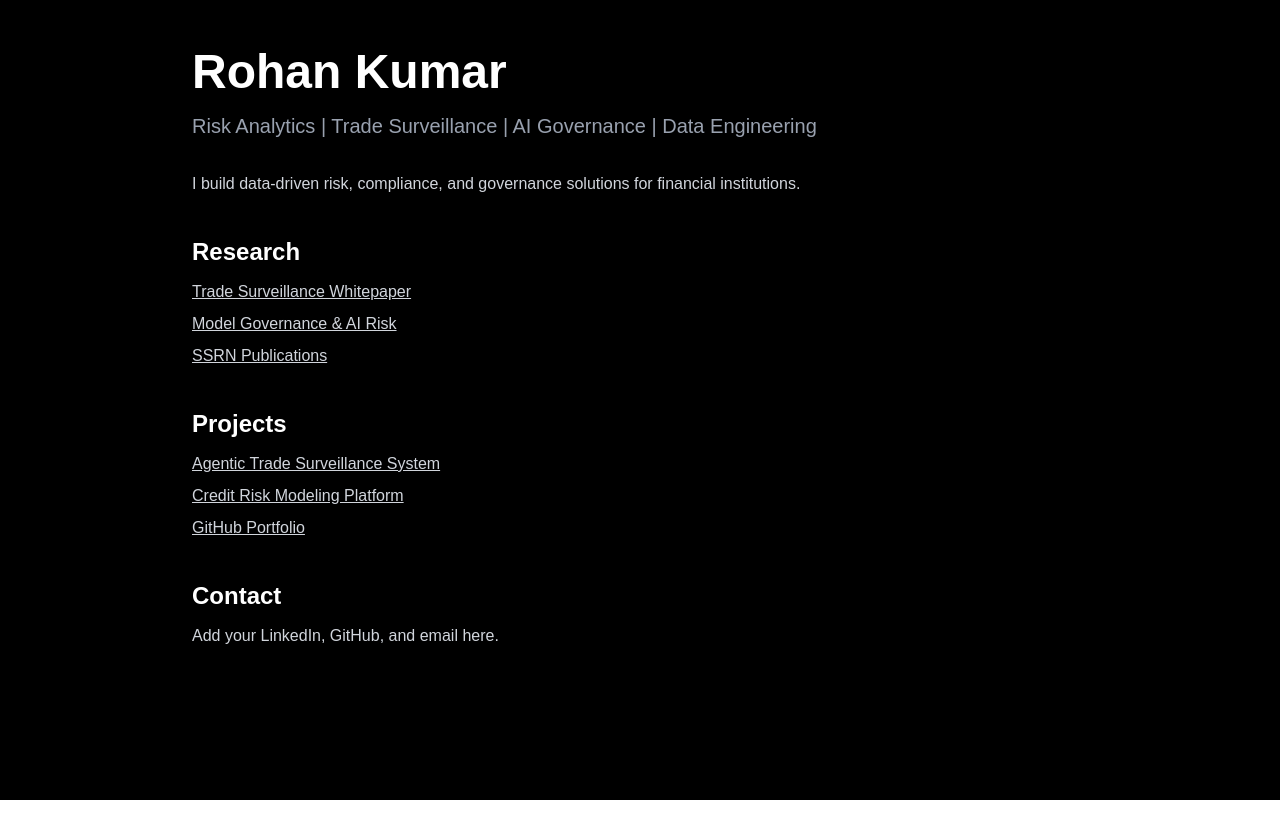
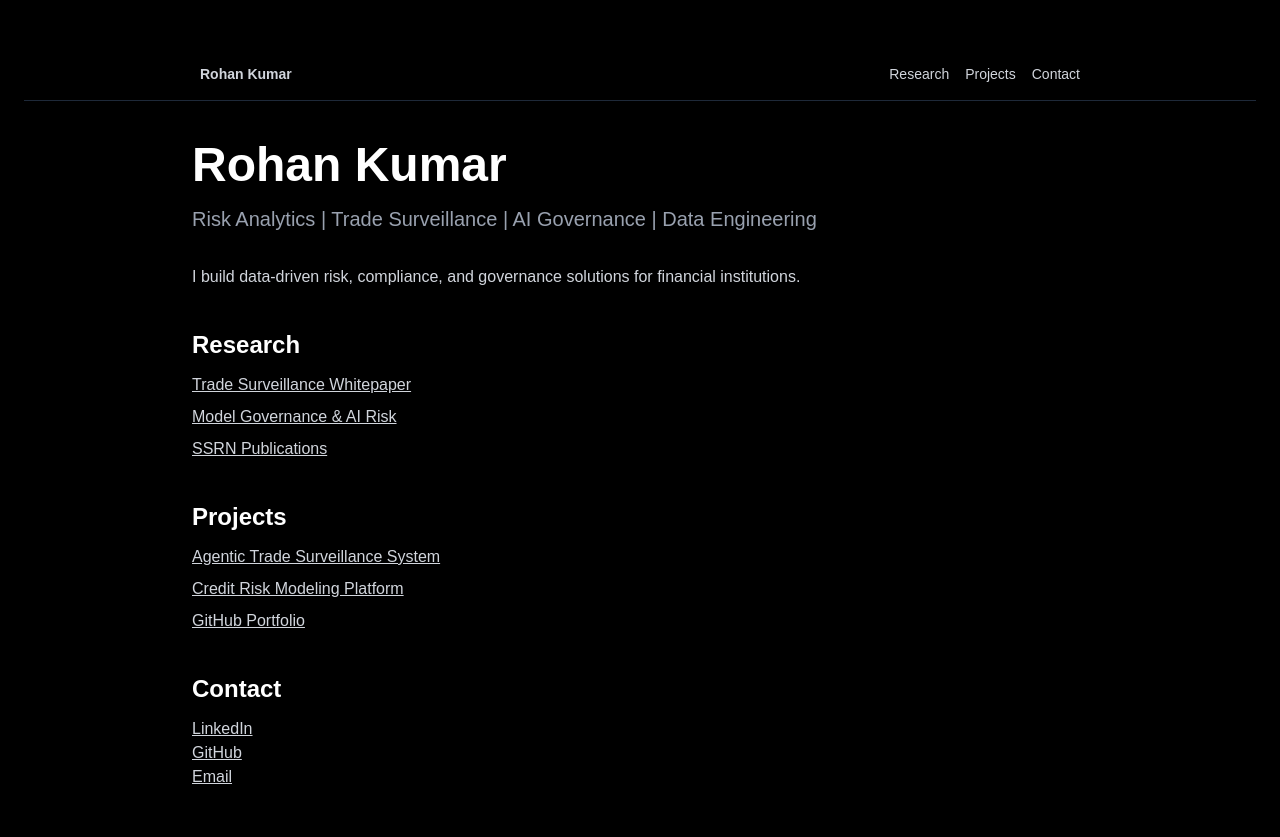
Before and after one commit to rohanksingh/kumarrohan-site-github, a Next.js app: page / in a window 1280 px wide. Before the commit the page ends 800 px from the top, so only its background shows below. Built offline with nearby package versions, Linux system fonts and the light colour scheme.

Commit message:
add navbar and clean page layout

```diff
--- a/app/page.tsx
+++ b/app/page.tsx
@@ -1,8 +1,11 @@
+import Navbar from "@/components/Navbar";
+
 export default function Home() {
   return (
     <main className="min-h-screen bg-black text-white px-6 py-12">
+      <Navbar />
+
       <div className="max-w-4xl mx-auto">
-
         <h1 className="text-5xl font-bold mb-4">Rohan Kumar</h1>
 
         <p className="text-xl text-gray-400 mb-8">
@@ -13,8 +16,7 @@ export default function Home() {
           I build data-driven risk, compliance, and governance solutions for financial institutions.
         </p>
 
-        {/* Research */}
-        <div className="mb-10">
+        <div id="research" className="mb-10">
           <h2 className="text-2xl font-semibold mb-3">Research</h2>
           <ul className="space-y-2 text-gray-300">
             <li>
@@ -35,8 +37,7 @@ export default function Home() {
           </ul>
         </div>
 
-        {/* Projects */}
-        <div className="mb-10">
+        <div id="projects" className="mb-10">
           <h2 className="text-2xl font-semibold mb-3">Projects</h2>
           <ul className="space-y-2 text-gray-300">
             <li>
@@ -45,7 +46,7 @@ export default function Home() {
               </a>
             </li>
             <li>
-              <a href="https://github.com/rohanksingh/credit-risk-platform" target="_blank" className="underline">
+              <a href="https://github.com/YOUR_USERNAME/credit-risk-platform" target="_blank" className="underline">
                 Credit Risk Modeling Platform
               </a>
             </li>
@@ -57,14 +58,22 @@ export default function Home() {
           </ul>
         </div>
 
-        {/* Contact */}
-        <div>
+        <div id="contact">
           <h2 className="text-2xl font-semibold mb-3">Contact</h2>
-          <p className="text-gray-300">
-            Add your LinkedIn, GitHub, and email here.
-          </p>
+          <div className="space-y-2 text-gray-300">
+            <a href="https://www.linkedin.com/in/rohanksingh/" target="_blank" className="underline">
+              LinkedIn
+            </a>
+            <br />
+            <a href="https://github.com/rohanksingh" target="_blank" className="underline">
+              GitHub
+            </a>
+            <br />
+            <a href="mailto:rohandhn@email.com" className="underline">
+              Email
+            </a>
+          </div>
         </div>
-
       </div>
     </main>
   );
--- /dev/null
+++ b/components/Navbar.tsx
@@ -0,0 +1,21 @@
+export default function Navbar() {
+  return (
+    <nav className="w-full border-b border-gray-800 mb-10">
+      <div className="max-w-4xl mx-auto flex justify-between py-4 px-2 text-sm text-gray-300">
+        <div className="font-semibold">Rohan Kumar</div>
+
+        <div className="space-x-4">
+          <a href="#research" className="hover:text-white">
+            Research
+          </a>
+          <a href="#projects" className="hover:text-white">
+            Projects
+          </a>
+          <a href="#contact" className="hover:text-white">
+            Contact
+          </a>
+        </div>
+      </div>
+    </nav>
+  );
+}
```
